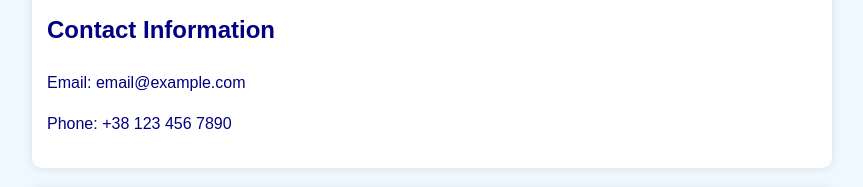
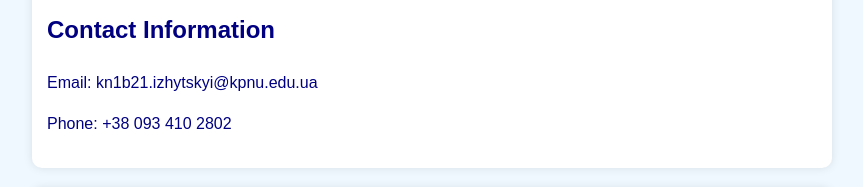
Before and after one commit to IT-Kamianets/pavloizhytskyi, a plain HTML site: page index.html in a window 1280 px wide. Shown: the part 509-696 px from the top of the page, without its empty margins (208-1071 px from the left). Drawn offline with Linux system fonts and the light colour scheme.

Commit message:
Update index.html

```diff
--- a/index.html
+++ b/index.html
@@ -91,8 +91,8 @@
 
     <section class="section">
         <h2>Contact Information</h2>
-        <p>Email: email@example.com</p>
-        <p>Phone: +38 123 456 7890</p>
+        <p>Email: kn1b21.izhytskyi@kpnu.edu.ua</p>
+        <p>Phone: +38 093 410 2802</p>
     </section>
 
     <section class="section">
```
